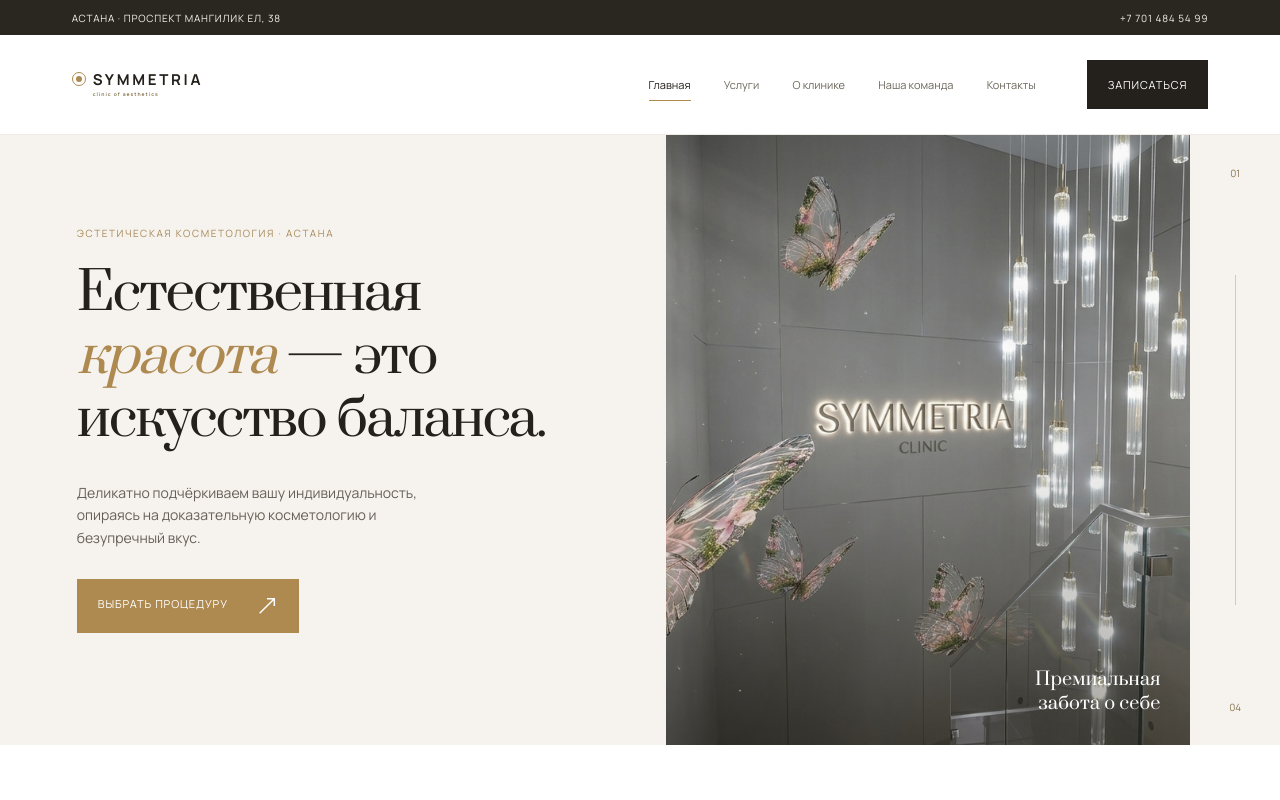
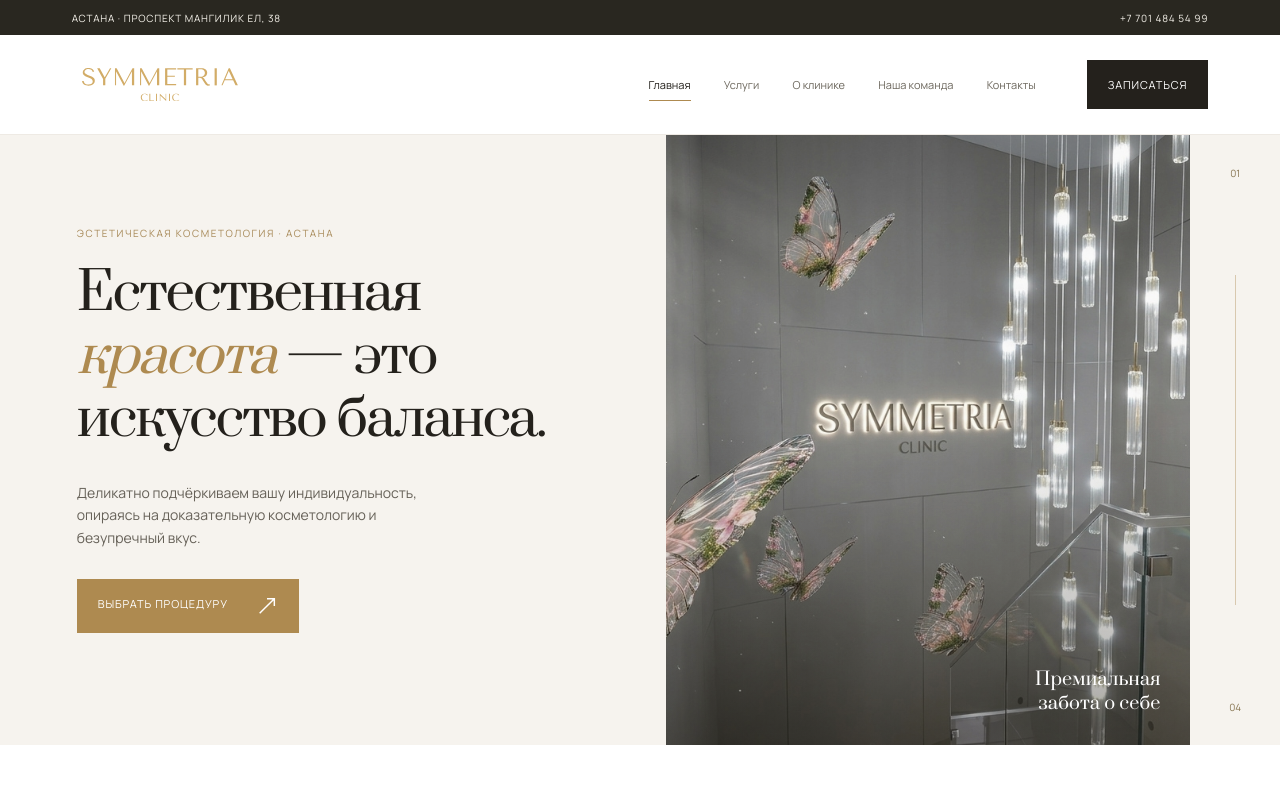
Before and after one commit to sarrustam/symmetria, a React (Vite) app: page / in a window 1280 px wide. Shown: the top 800 px of the page. Built offline with nearby package versions, Linux system fonts and the light colour scheme.

Commit message:
Replace site logo with Symmetria SVG

```diff
--- a/src/App.jsx
+++ b/src/App.jsx
@@ -13,7 +13,7 @@
 const whatsappLink = 'https://wa.me/77014845499';
 
 function Brand() {
-  return <Link className="brand" to="/"><i />SYMMETRIA<small>clinic of aesthetics</small></Link>;
+  return <Link className="brand" to="/" aria-label="Symmetria — на главную"><img className="brand__logo" src={assetPath('symmetria-logo.svg')} alt="Symmetria Clinic" /></Link>;
 }
 
 function BookLink({ children, className }) {
--- a/styles.css
+++ b/styles.css
@@ -43,35 +43,13 @@
   border-bottom:1px solid #eeeae4;
 }
 .brand {
-  display:grid;
-  position:relative;
-  padding-left:21px;
-  font-size:15px;
-  font-weight:700;
-  letter-spacing:.18em;
-  line-height:1;
+  display:block;
+  flex:0 0 auto;
 }
-.brand i {
-  position:absolute;
-  left:0;
-  top:0;
-  width:14px;
-  height:14px;
-  border:1px solid var(--gold);
-  border-radius:50%;
-}
-.brand i:after {
-  content:'';
-  position:absolute;
-  inset:3px;
-  border-radius:50%;
-  background:var(--gold);
-}
-.brand small {
-  font-size:5px;
-  letter-spacing:.2em;
-  color:#887653;
-  margin-top:5px;
+.brand__logo {
+  display:block;
+  width:176px;
+  height:auto;
 }
 .nav {
   display:flex;
@@ -1021,6 +999,9 @@
     height:75px;
     position:relative;
   }
+  .brand__logo {
+    width:142px;
+  }
   .nav,.header-book {
     display:none;
   }
```
Also changed, not shown: public/images/symmetria-logo.svg (added).
